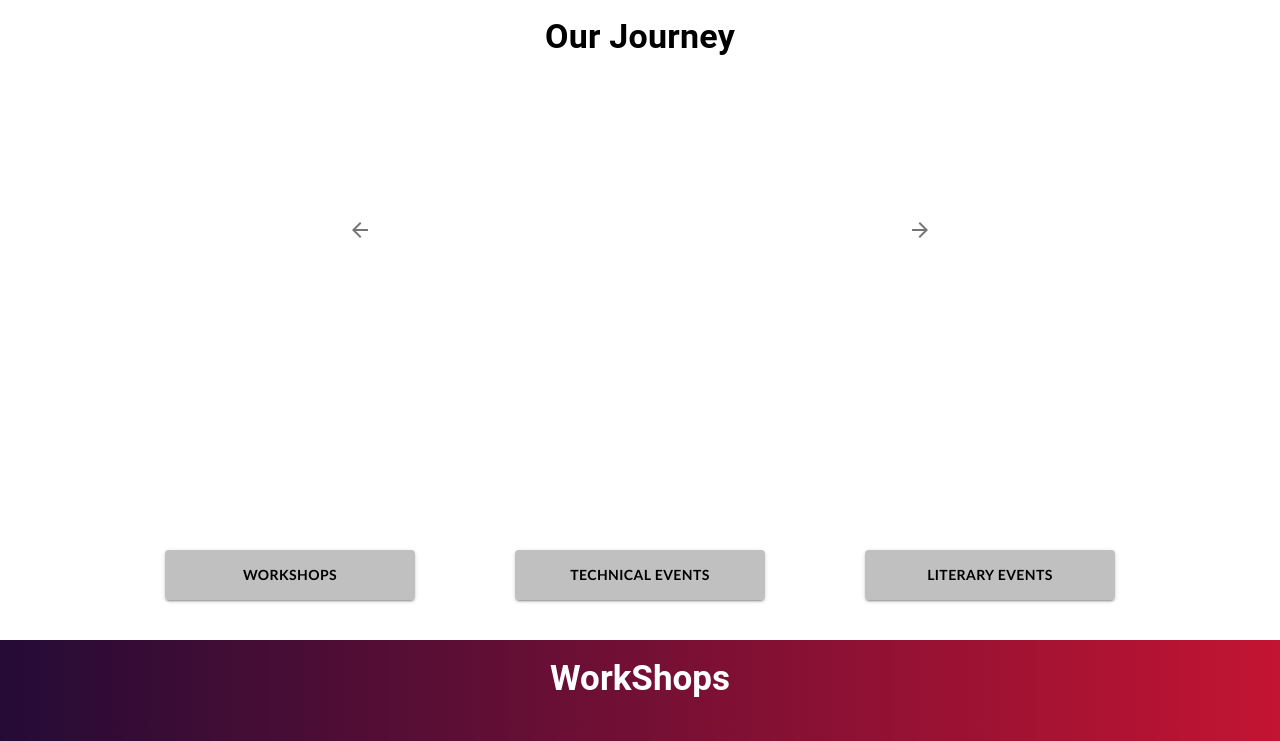
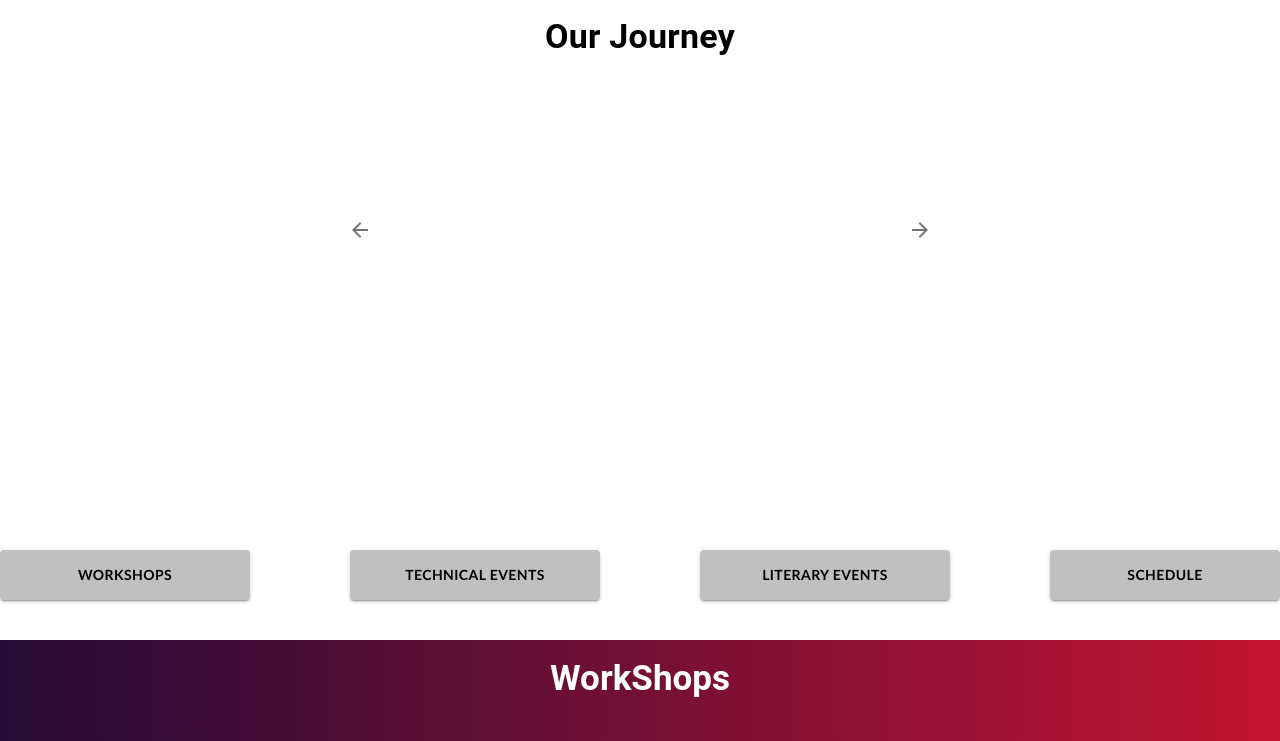
Before and after one commit to THURAKA-ANANTH/Freedom-Fest-Event-Blog-With-React, a React (Create React App) app: page / in a window 1280 px wide. Shown: the part 800-1541 px from the top of the page. Built offline with nearby package versions, Linux system fonts and the light colour scheme.

Commit message:
Adding schedule button

```diff
--- a/src/App.js
+++ b/src/App.js
@@ -44,6 +44,7 @@ function App() {
           <Element name="non-tech">
             <MediaCard3 />
           </Element>
+
           <Element name="contact">
             <Footer />
           </Element>
--- a/src/Buttonsection.js
+++ b/src/Buttonsection.js
@@ -1,8 +1,19 @@
-import React from 'react';
-import { Box, Button } from '@mui/material';
-import { Link, Element, Events, animateScroll as scroll, scrollSpy, scroller } from 'react-scroll';
+import React, { useState } from 'react';
+import { Box, Button, Dialog, DialogContent, DialogTitle, IconButton } from '@mui/material';
+import { Link } from 'react-scroll';
+import CloseIcon from '@mui/icons-material/Close'; // Import the close icon
 
 const ButtonSection = () => {
+  const [open, setOpen] = useState(false);
+
+  const handleClickOpen = () => {
+    setOpen(true);
+  };
+
+  const handleClose = () => {
+    setOpen(false);
+  };
+
   return (
     <Box
       display="flex"
@@ -12,11 +23,11 @@ const ButtonSection = () => {
       sx={{
         '@media (min-width: 600px)': {
           flexDirection: 'row',
-            marginTop: '160px', // Adjust the top margin as needed
-            gap: '100px', // Add gap between components for screens wider than 600px
+          marginTop: '160px',
+          gap: '100px',
         },
         '@media (max-width: 600px)': {
-            gap: '10px', // Add gap between components for screens narrower than 600px (mobile)
+          gap: '10px',
         },
       }}
     >
@@ -65,6 +76,40 @@ const ButtonSection = () => {
           Literary Events
         </Button>
       </Link>
+      <Button
+        variant="contained"
+        onClick={handleClickOpen}
+        sx={{
+          width: ['150px', '250px'],
+          height: '50px',
+          fontWeight: 'bold',
+          bgcolor: 'silver',
+          color: 'black',
+          fontFamily: '"Gill Sans", sans-serif',
+        }}
+      >
+        Schedule
+      </Button>
+      <Dialog open={open} onClose={handleClose}>
+        <DialogTitle>
+          Coming Soon
+          <IconButton
+            edge="end"
+            color="inherit"
+            onClick={handleClose}
+            sx={{
+              position: 'absolute',
+              top: '8px',
+              right: '8px',
+            }}
+          >
+            <CloseIcon />
+          </IconButton>
+        </DialogTitle>
+        <DialogContent>
+          The schedule will be available soon. Please check back later.
+        </DialogContent>
+      </Dialog>
     </Box>
   );
 };
--- a/src/Home.js
+++ b/src/Home.js
@@ -120,7 +120,7 @@ const Home = () => {
           id="fee-note"
           className="scrolling-note"
           style={{
-            color: 'gold:',
+            color: '#00FF00',
           }}
         >
           Fee: 200/- only for all events
```
Also changed, not shown: src/SchedulePage.js (added, +9 -0 lines), 7 other files (tests, documents, lock files or other folders). Lines whose indentation alone changed are shown as unchanged.
